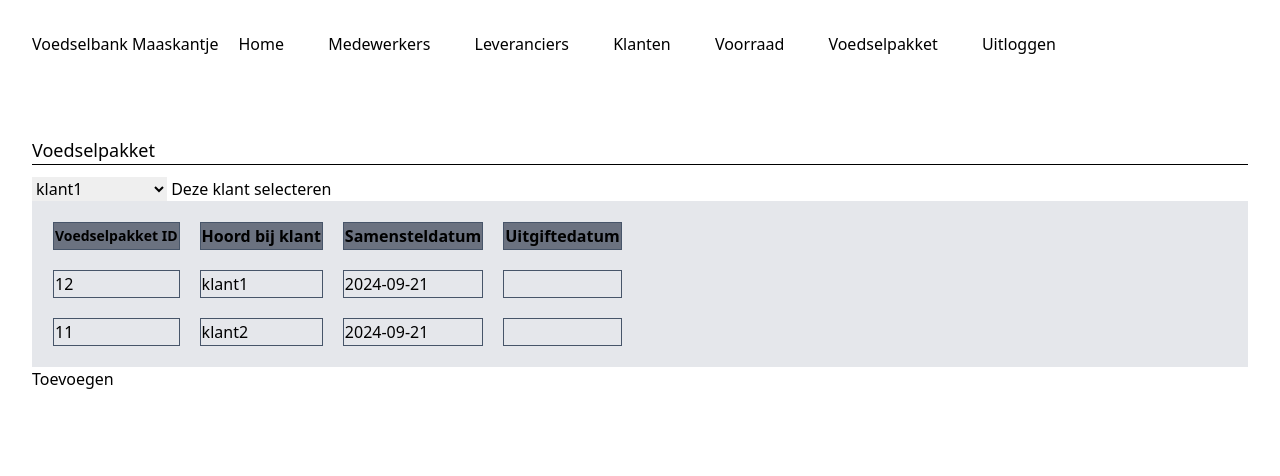
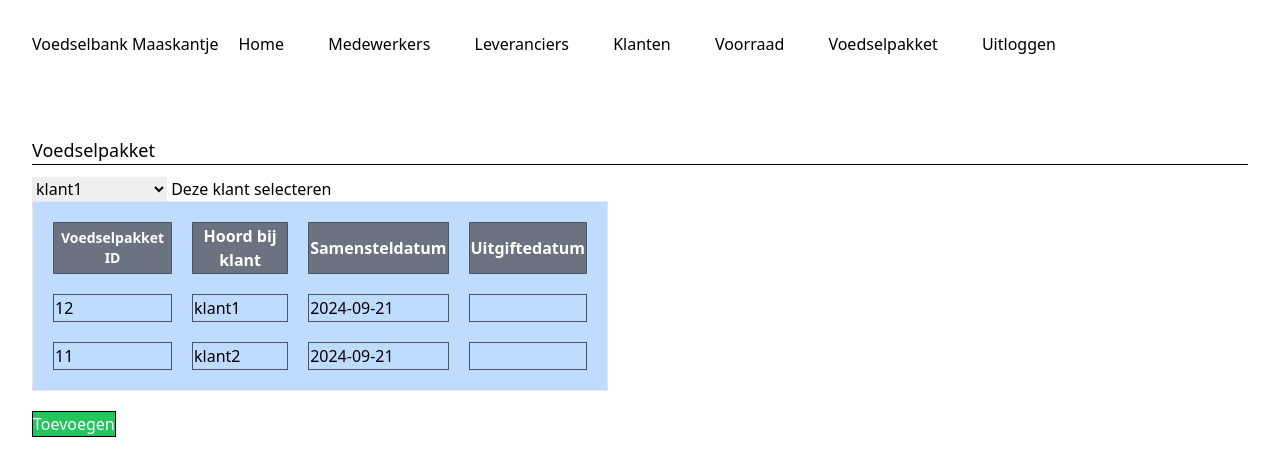
Before and after one commit to CrimsonPrinces/Examen-Project, a PHP site: page /Voedselpakket.php in a window 1280 px wide. Shown: the top 476 px of the page. Run offline with PHP 8.4, Linux system fonts and the light colour scheme; a user stored in the database is signed in; data comes from the database, SQL or seed files in the repository; some libraries are stand-ins or nearby versions.

Commit message:
Commit voor basic design voortzetting

```diff
--- a/Klanten.php
+++ b/Klanten.php
@@ -132,8 +132,8 @@
         print_r($result2->fetch(PDO::FETCH_ASSOC));
     ?>
 
-    <button type="submit" class="btn" name="delete">Verwijderen</button>
-    <button type="button" class="btn cancel delete" onclick="closeDeleteForm()">Sluiten</button>
+    <button class="text-black bg-white border border-black mt-5 hover:bg-orange-300 hover:text-white " type="submit" class="btn" name="delete">Verwijderen</button>
+    <button class ="text-black bg-white border border-black mt-5 hover:bg-red-500 hover:text-white " type="button" class="btn cancel delete" onclick="closeDeleteForm()">Sluiten</button>
   </form>
 </div>
 <script>
--- a/Voedselpakket.php
+++ b/Voedselpakket.php
@@ -36,7 +36,7 @@
 
 
     while ($row = $resKlantDisplay->fetch(PDO::FETCH_ASSOC)){
-        echo "<option value='" . $row["idklant"] . "'>" . $row["naam"] . "</option>";
+        echo "<option class='border border-black hover:border-black' value='" . $row["idklant"] . "'>" . $row["naam"] . "</option>";
     }
 ?>
         </select>
@@ -71,8 +71,8 @@
     }*/
 ?>
 </div>
-<div class="bg-gray-200">
-    <form method="post" class="flexbox bg-gray-200">
+<div class="max-w-xl">
+    <form method="post" class="flexbox bg-blue-200 text-white">
         <table class="border-separate border-spacing-5 border">
             <tr>
                 <th class=" border border-slate-600 bg-gray-500 text-sm">Voedselpakket ID</th>
@@ -102,7 +102,7 @@
         </table>
     </form>
 </div>
-<button class="open-button" onclick="openEnterForm()">Toevoegen</button>
+<button class="open-button bg-green-500 text-white border border-black hover:bg-green-900 mt-5" onclick="openEnterForm()">Toevoegen</button>
 
 <div class="form-popup" id="myEnterForm">
   <form class="form-container" method="post">
@@ -135,8 +135,8 @@
     }
     ?>
 
-    <button type="submit" class="btn" name="add">Toevoegen</button>
-    <button type="button" class="btn cancel" onclick="closeEnterForm()">Sluiten</button>
+    <button class="text-black bg-white border border-black mt-5 hover:bg-green-500 hover:text-white " type="submit" class="btn" name="add">Toevoegen</button>
+    <button class="text-black bg-white border border-black mt-5 hover:bg-red-500 hover:text-white " type="button" class="btn cancel" onclick="closeEnterForm()">Sluiten</button>
   </form>
 </div>
 <script>
```
Also changed, not shown: Voorraad.php (+28 -18 lines).
